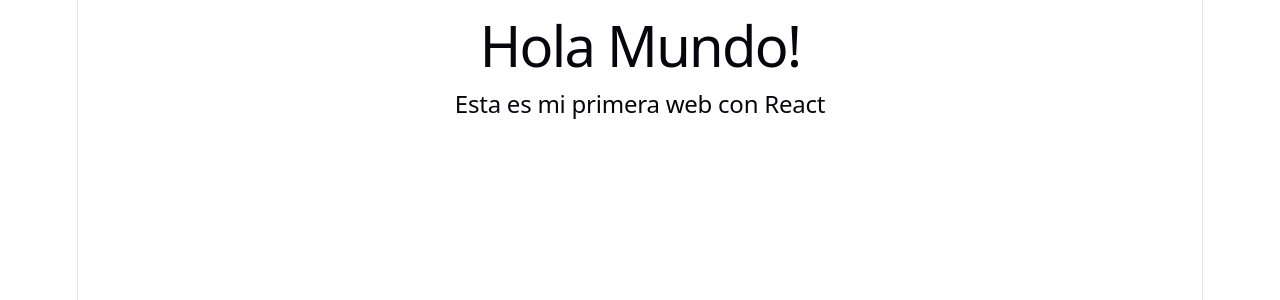
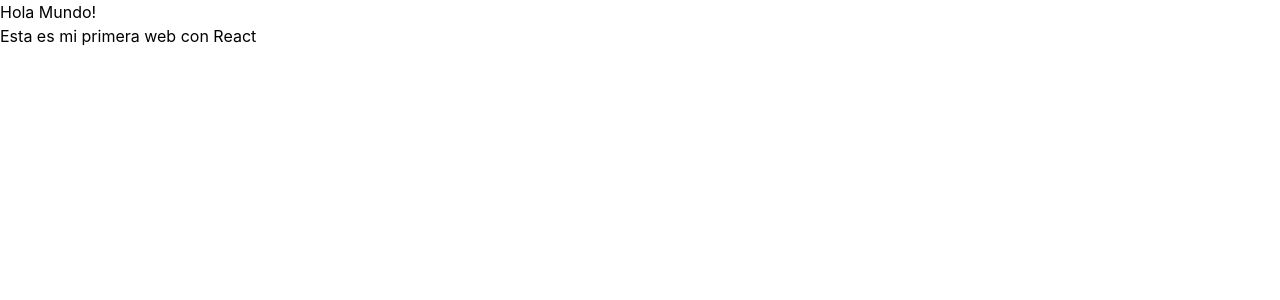
Before and after one commit to patri-es/OrganizeApp, a React (Vite) app in the folder client/: page / in a window 1280 px wide. Shown: the top 300 px of the page. Built offline with nearby package versions, Linux system fonts and the light colour scheme.

Commit message:
agregamos tailwindCss

```diff
--- a/client/package.json
+++ b/client/package.json
@@ -10,8 +10,11 @@
     "preview": "vite preview"
   },
   "dependencies": {
+    "@tailwindcss/vite": "^4.3.3",
+    "lucide-react": "^1.47.0",
     "react": "^19.2.8",
-    "react-dom": "^19.2.8"
+    "react-dom": "^19.2.8",
+    "tailwindcss": "^4.3.3"
   },
   "devDependencies": {
     "@eslint/js": "^10.0.1",
--- a/client/src/index.css
+++ b/client/src/index.css
@@ -1,3 +1,6 @@
+@import "tailwindcss";
+
+/*
 :root {
   --text: #6b6375;
   --text-h: #08060d;
@@ -109,3 +112,4 @@
   padding: 4px 8px;
   background: var(--code-bg);
 }
+*/
--- a/client/vite.config.js
+++ b/client/vite.config.js
@@ -1,7 +1,8 @@
 import react from '@vitejs/plugin-react'
 import { defineConfig } from 'vite'
+import tailwindcss from '@tailwindcss/vite'
 
 // https://vite.dev/config/
 export default defineConfig({
-  plugins: [react()],
+  plugins: [react(), tailwindcss(),],
 })
```
Also changed, not shown: 1 other file (tests, documents, lock files or other folders).
